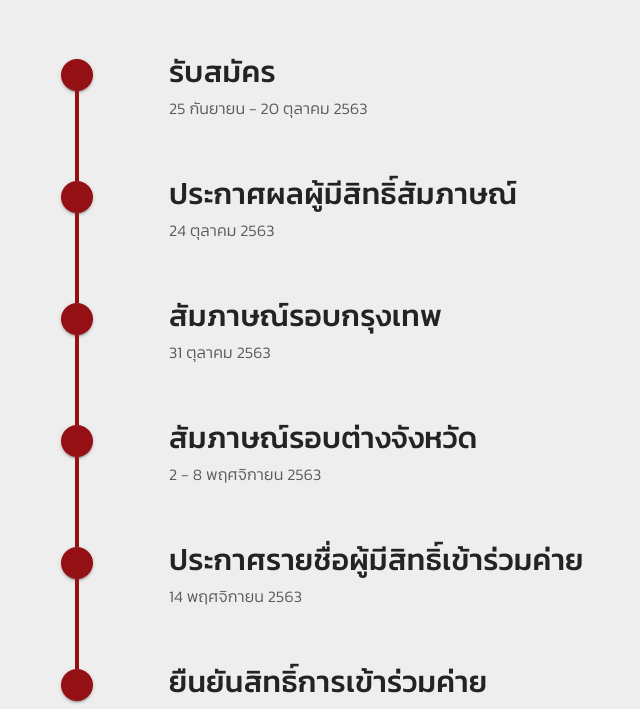
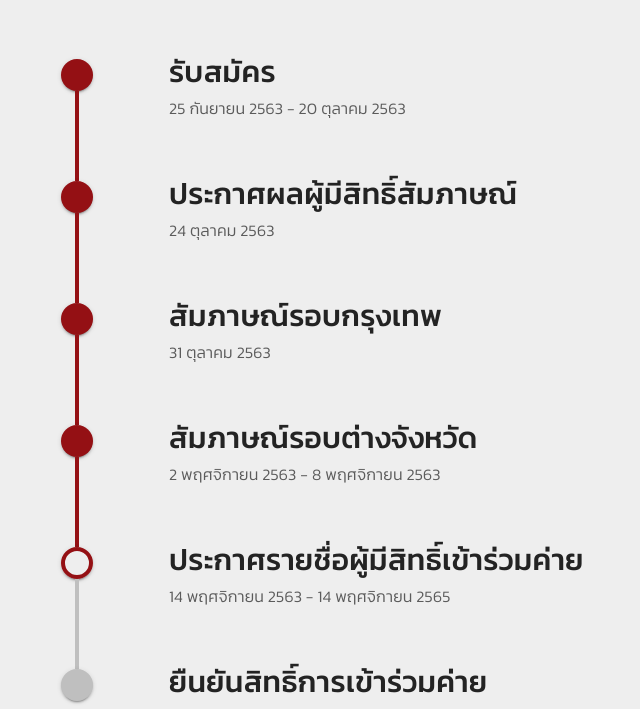
Before and after one commit to esc-chula/larngearcamp-frontend, a React (Create React App) app: page / in a window 1280 px wide. Shown: the part 1938-2647 px from the top of the page, without its empty margins (292-932 px from the left). Built offline with nearby package versions, Linux system fonts and the light colour scheme.

Commit message:
✨ reformat datetime data to moment

```diff
--- a/src/core/components/timeline.component.tsx
+++ b/src/core/components/timeline.component.tsx
@@ -3,6 +3,9 @@ import { BoxProps, Typography } from "@material-ui/core"
 import { makeStyles } from "@material-ui/core/styles"
 import { TimelineModel } from "../constants/timeline.constant"
 import { Timeline, TimelineConnector, TimelineContent, TimelineDot, TimelineItem, TimelineSeparator, TimelineOppositeContent } from "@material-ui/lab"
+import moment, { Moment } from "moment"
+import "moment/locale/th"
+import { ClassNameMap, CSSProperties } from "@material-ui/styles"
 
 const useStyle = makeStyles(theme => ({
   timeline: {
@@ -40,7 +43,7 @@ const useStyle = makeStyles(theme => ({
     padding: "0",
     backgroundColor: theme.palette.primary.main
   },
-  dotCurrent: {
+  dotCurrentDate: {
     backgroundColor: "transparent",
     border: `solid 4px ${theme.palette.primary.main}`
   },
@@ -68,19 +71,42 @@ export const TimelineDisplay: React.FC<TimelineProps> = props => {
 
   const classes = useStyle()
 
+  const currentDate = moment()
+
+  const isInactive = (endDate: Moment): CSSProperties | string => {
+    if (currentDate.isBefore(endDate)) return classes.inactive
+    return ""
+  }
+
+  const getDotStatus = (startDate: Moment, endDate: Moment): CSSProperties | string => {
+    if (currentDate.isBetween(startDate, endDate, undefined, "[]")) return classes.dotCurrentDate
+    return isInactive(endDate)
+  }
+
+  const toMoment = (date: string): Moment => {
+    return moment(date, "DD MMMM YYYY").subtract(543, "year")
+  }
+
   return (
     <Timeline className={classes.timeline}>
       {label.map(({ duration, title }, index) => {
+        const startDate = toMoment(duration.start)
+        const endDate = toMoment(duration.end)
+
         return (
           <TimelineItem>
             <TimelineOppositeContent className={classes.timelineOppositeContent} />
             <TimelineSeparator className={classes.timelineSeparator}>
-              <TimelineDot className={`${classes.timelineDot}`} />
-              {index < label.length - 1 && <TimelineConnector className={`${classes.timelineConnector}`} />}
+              <TimelineDot className={`${classes.timelineDot} ${getDotStatus(startDate, endDate)}`} />
+              {index < label.length - 1 && (
+                <TimelineConnector className={`${classes.timelineConnector} ${isInactive(toMoment(label[index + 1].duration.start))}`} />
+              )}
             </TimelineSeparator>
             <TimelineContent className={classes.timelineContent}>
               <Typography className={classes.eventTitle}>{title}</Typography>
-              <Typography className={classes.durationTitle}>{duration}</Typography>
+              <Typography className={classes.durationTitle}>
+                {startDate.isSame(endDate) ? duration.start : `${duration.start} - ${duration.end}`}
+              </Typography>
             </TimelineContent>
           </TimelineItem>
         )
--- a/src/core/constants/timeline.constant.tsx
+++ b/src/core/constants/timeline.constant.tsx
@@ -1,15 +1,54 @@
 export interface TimelineModel {
   title: string
-  duration: string
+  duration: {
+    start: string
+    end: string
+  }
 }
 
 const timelineConstant: Array<TimelineModel> = [
-  { duration: "25 กันยายน - 20 ตุลาคม 2563", title: "รับสมัคร" },
-  { duration: "24 ตุลาคม 2563", title: "ประกาศผลผู้มีสิทธิ์สัมภาษณ์" },
-  { duration: "31 ตุลาคม 2563", title: "สัมภาษณ์รอบกรุงเทพ" },
-  { duration: "2 - 8 พฤศจิกายน 2563", title: "สัมภาษณ์รอบต่างจังหวัด" },
-  { duration: "14 พฤศจิกายน 2563", title: "ประกาศรายชื่อผู้มีสิทธิ์เข้าร่วมค่าย" },
-  { duration: "15 พฤศจิกายน - 19 ธันวาคม 2563", title: "ยืนยันสิทธิ์การเข้าร่วมค่าย" }
+  {
+    duration: {
+      start: "25 กันยายน 2563",
+      end: "20 ตุลาคม 2563"
+    },
+    title: "รับสมัคร"
+  },
+  {
+    duration: {
+      start: "24 ตุลาคม 2563",
+      end: "24 ตุลาคม 2563"
+    },
+    title: "ประกาศผลผู้มีสิทธิ์สัมภาษณ์"
+  },
+  {
+    duration: {
+      start: "31 ตุลาคม 2563",
+      end: "31 ตุลาคม 2563"
+    },
+    title: "สัมภาษณ์รอบกรุงเทพ"
+  },
+  {
+    duration: {
+      start: "2 พฤศจิกายน 2563",
+      end: "8 พฤศจิกายน 2563"
+    },
+    title: "สัมภาษณ์รอบต่างจังหวัด"
+  },
+  {
+    duration: {
+      start: "14 พฤศจิกายน 2563",
+      end: "14 พฤศจิกายน 2565"
+    },
+    title: "ประกาศรายชื่อผู้มีสิทธิ์เข้าร่วมค่าย"
+  },
+  {
+    duration: {
+      start: "15 พฤศจิกายน 2565",
+      end: "19 ธันวาคม 2565"
+    },
+    title: "ยืนยันสิทธิ์การเข้าร่วมค่าย"
+  }
 ]
 
 export default timelineConstant
```
